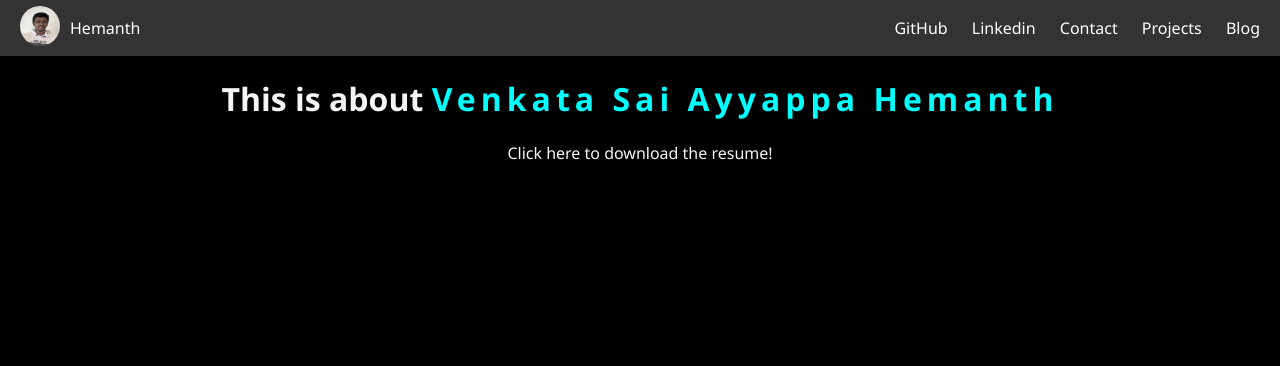
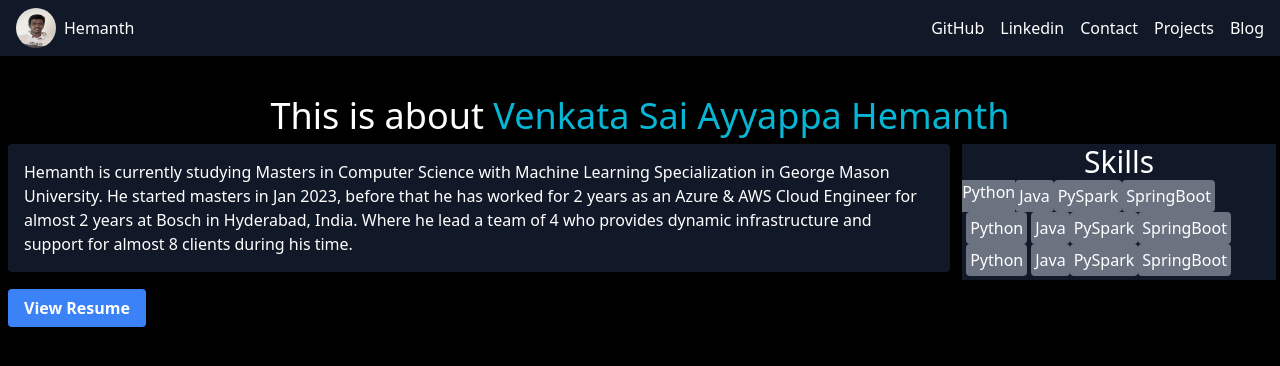
Before and after one commit to hem1999/hem1999.github.io, a plain HTML site: page index.html in a window 1280 px wide. Drawn offline with nearby package versions, Linux system fonts and the light colour scheme.

Commit message:
adding intro and skills

```diff
--- a/index.css
+++ b/index.css
@@ -1,9 +1,9 @@
-body{
+/* body{
     background-color: black;
     color:whitesmoke;
-    text-align: center; /* Centers text horizontally */
-    margin: 0; /* Removes default body margin */
-    padding: 0; /* Removes default body padding */
+    text-align: center;
+    margin: 0;
+    padding: 0;
     height: 100vh;
     font-family: 'Segoe UI', Tahoma, Geneva, Verdana, sans-serif;
 }
@@ -15,8 +15,8 @@ body{
     display: flex;
     justify-content: space-between;
     align-items: center;
-    background-color: #333;
-    color:#fff;
+    background-color: #2C2C2C;
+    color:whitesmoke;
     padding: 10px 20px;
     height: 36px;
 }
@@ -34,7 +34,7 @@ body{
 }
 
 .navbar-right a{
-    color:#fff;
+    color:whitesmoke;
     text-decoration: none;
     margin-left: 20px;
 }
@@ -49,3 +49,5 @@ body{
     color:#00FFFF;
     letter-spacing: 5px;
 }
+
+ */
--- a/index.html
+++ b/index.html
@@ -1,24 +1,27 @@
 <!DOCTYPE html>
 <html lang="en">
+
 <head>
     <meta charset="UTF-8">
     <meta name="viewport" content="width=device-width, initial-scale=1.0">
     <title>Portfolio</title>
-    <link rel="stylesheet" href="index.css">
+    <!-- Include Tailwind CSS -->
+    <script src="https://cdn.tailwindcss.com"></script>
     <script src="index.js"></script>
 </head>
-<body>
+
+<body class="bg-black text-white">
     <div class="header">
-        <nav class="navbar">
-            <div class="navbar-left">
+        <nav class="navbar bg-gray-900 text-whitesmoke px-4 py-2 flex justify-between items-center">
+            <div class="navbar-left flex items-center">
                 <div class="profile">
-                    <img src="./profile-pic.jpg" alt="Profile Picture">
+                    <img src="./profile-pic.jpg" alt="Profile Picture" class="w-10 h-10 rounded-full mr-2">
                 </div>
                 <div class="name">Hemanth</div>
             </div>
-            <div class="navbar-right">
-                <a href="http://">GitHub</a>
-                <a href="http://">Linkedin</a>
+            <div class="navbar-right flex space-x-4">
+                <a href="https://github.com/hem1999" target="_blank">GitHub</a>
+                <a href="https://www.linkedin.com/in/hemanth2000/" target="_blank">Linkedin</a>
                 <a href="#contact">Contact</a>
                 <a href="#projects">Projects</a>
                 <a href="blog.html">Blog</a>
@@ -26,15 +29,47 @@
         </nav>
     </div>
     <div class="everything">
-        <div id="title">
-            <h1>This is about <span id="role"></span></h1>
+        <div id="title" class="flex justify-center mt-10 mb-2">
+            <h1 class="text-4xl">This is about <span id="role" class="text-cyan-500"></span></h1>
         </div>
-        <div class="resume-download">
-            <p>Click here to download the resume!</p>
+        <div class="skill-intro parent flex">
+            <div class="child intro mx-2 mb-2 w-3/4 bg-gray-900 rounded px-4 py-4">
+
+                <!-- Add your small introduction content here -->
+                Hemanth is currently studying Masters in Computer Science with Machine Learning Specialization in George
+                Mason University.
+                He started masters in Jan 2023, before that he has worked for 2 years
+                as an Azure & AWS Cloud Engineer for almost 2 years at Bosch in Hyderabad, India.
+                Where he lead a team of 4 who provides dynamic infrastructure and support for almost 8 clients during his
+                time.
+            </div>
+            <div class="child courses w-1/4 bg-gray-900 mx-1">
+                <h1 class="text-3xl px-1 flex justify-center">Skills</h1>
+                <div class="flex flex-wrap">
+                    <div class="skill-brick bg-gray-500 text-white">Python</div>
+                    <div class="skill-brick bg-gray-500 text-white p-1 mx-0 rounded">Java</div>
+                    <div class="skill-brick bg-gray-500 text-white p-1 rounded">PySpark</div>
+                    <div class="skill-brick bg-gray-500 text-white p-1 rounded">SpringBoot</div>
+                    <div class="skill-brick bg-gray-500 text-white p-1 mx-1 rounded">Python</div>
+                    <div class="skill-brick bg-gray-500 text-white p-1 mx-0 rounded">Java</div>
+                    <div class="skill-brick bg-gray-500 text-white p-1 rounded">PySpark</div>
+                    <div class="skill-brick bg-gray-500 text-white p-1 rounded">SpringBoot</div>
+                    <div class="skill-brick bg-gray-500 text-white p-1 mx-1 rounded">Python</div>
+                    <div class="skill-brick bg-gray-500 text-white p-1 mx-0 rounded">Java</div>
+                    <div class="skill-brick bg-gray-500 text-white p-1 rounded">PySpark</div>
+                    <div class="skill-brick bg-gray-500 text-white p-1 rounded">SpringBoot</div>
+                </div>
+            </div>
+        </div>
+
+        <div class="resume-download mx-2 mt-4">
+            <a href="https://drive.google.com/file/d/1I-Sr6gjUwqHgn8gbR-ThAFxm3QAfNUxg/view?usp=sharing" target="_blank"
+                class="bg-blue-500 hover:bg-gray-900 text-whitesmoke font-bold py-2 px-4 rounded">View Resume</a>
         </div>
     </div>
     <div class="footer">
-
+        <!-- Add your footer content here -->
     </div>
 </body>
+
 </html>
--- a/index.js
+++ b/index.js
@@ -39,3 +39,15 @@ document.addEventListener('DOMContentLoaded', function() {
     // Initially start the typing effect
     typeRole();
 });
+
+document.addEventListener("DOMContentLoaded", function() {
+    const words = document.querySelectorAll('.word');
+
+    words.forEach((word, index) => {
+        setTimeout(() => {
+            word.classList.remove('animate-popOut');
+            void word.offsetWidth; // Trigger reflow to restart animation
+            word.classList.add('animate-popOut');
+        }, index * 500); // Adjust the delay time as needed
+    });
+});
```
